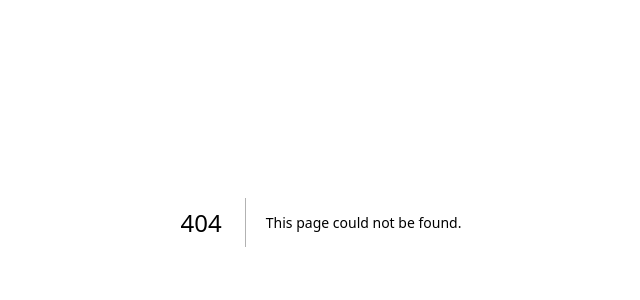
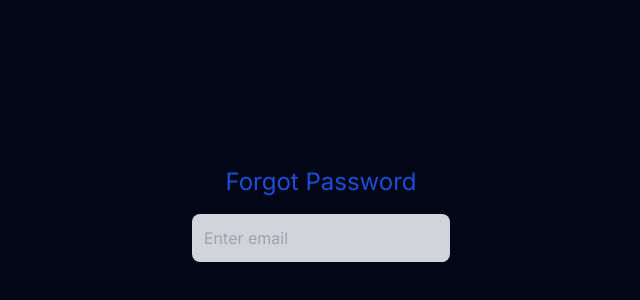
Before and after one commit to Arshverma001/auth-using-nextjs, a Next.js app in the folder auth_using_nextjs/: page /sendemail in a window 1280 px wide. Before the commit this address had no page. Shown: the part 178-478 px from the top of the page, without its empty margins (319-959 px from the left). Built offline with nearby package versions, Linux system fonts and the light colour scheme.

Commit message:
forget password

```diff
--- a/auth_using_nextjs/src/app/login/page.tsx
+++ b/auth_using_nextjs/src/app/login/page.tsx
@@ -68,6 +68,8 @@ export default function loginPage(){
                 className="p-3 bg-gray-300 rounded-lg mb-4 focus:outline-none focus:border-gray-600"> Login Here</button>
                 <Link href="/signup" className="text-white">Visit Signup Page</Link>
 
+                <Link href="/sendemail" className="text-white mt-4">Forgot Password</Link>
+
         </div>
     )
 }
--- /dev/null
+++ b/auth_using_nextjs/src/app/sendemail/page.tsx
@@ -0,0 +1,25 @@
+"use client"
+
+import React , {useState,useEffect} from "react"
+import axios from "axios"
+import toast from "react-hot-toast"
+
+export default function sendEmail(){
+    const [loading, setLoading] = useState(false)
+    const [user, setUser] = useState({ email: "" });
+    return (
+        <div className="flex flex-col items-center justify-center min-h-screen py-2 bg-slate-950">
+            <h1 className="text-2xl text-blue-700">{loading ? "Processing" :"Forgot Password"}</h1>
+            <input
+             className="p-3 mt-4 bg-gray-300 rounded-lg mb-4 focus:outline-none focus:border-gray-600 text-black"
+             type="text"
+             id="email"
+             placeholder="Enter email"
+             value={user.email}
+             onChange={(e)=>setUser({
+                ...user,email:e.target.value
+            })}>
+            </input>
+        </div>
+    )
+}
```
